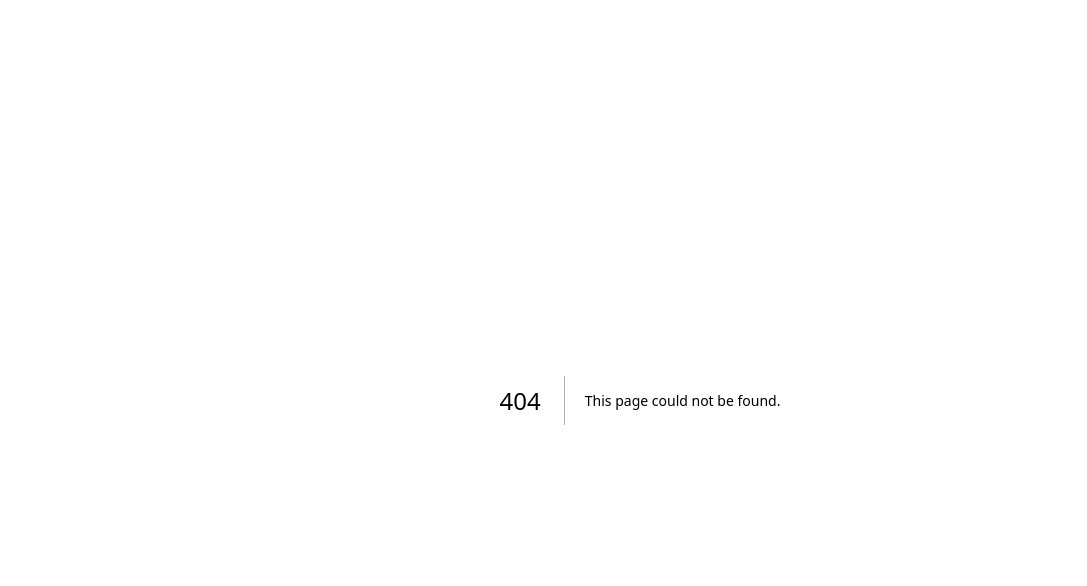
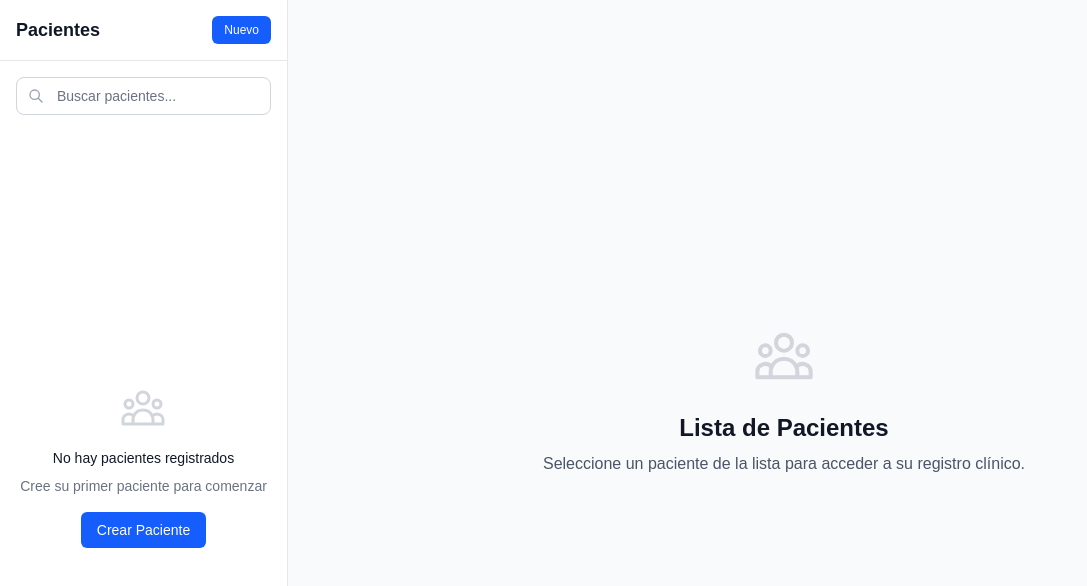
Before and after one commit to lando1234/clinical-story-manager, a Next.js app: page /patients in a window 1280 px wide. Before the commit this address had no page. Shown: the top 586 px of the page, without its empty margins (0-1087 px from the left). Built offline with nearby package versions, Linux system fonts and the light colour scheme; no server answers; the database is empty.

Commit message:
feat(root): redirect to patient list

```diff
--- a/src/app/page.tsx
+++ b/src/app/page.tsx
@@ -1,43 +1,9 @@
 import { redirect } from 'next/navigation';
-import { fetchAllPatientsForUI } from '@/data/patient-data';
 
 /**
- * Home page - redirects to first patient per timeline-first UX
- * If no patients exist, shows patient selection prompt
+ * Root page - redirects automatically to patient list
+ * Per spec: docs/25_root_behavior_spec.md
  */
 export default async function Home() {
-  // Fetch all patients from the database
-  const patients = await fetchAllPatientsForUI();
-
-  // If there are patients, redirect to the first one (timeline-first UX)
-  if (patients.length > 0) {
-    redirect(`/patients/${patients[0].id}`);
-  }
-
-  // No patients - show empty state with patient selection
-  return (
-    <div className="flex min-h-screen items-center justify-center bg-gray-50 dark:bg-gray-950">
-      <main className="text-center">
-        <svg
-          className="mx-auto h-16 w-16 text-gray-300 dark:text-gray-600"
-          fill="none"
-          stroke="currentColor"
-          viewBox="0 0 24 24"
-        >
-          <path
-            strokeLinecap="round"
-            strokeLinejoin="round"
-            strokeWidth={1.5}
-            d="M17 20h5v-2a3 3 0 00-5.356-1.857M17 20H7m10 0v-2c0-.656-.126-1.283-.356-1.857M7 20H2v-2a3 3 0 015.356-1.857M7 20v-2c0-.656.126-1.283.356-1.857m0 0a5.002 5.002 0 019.288 0M15 7a3 3 0 11-6 0 3 3 0 016 0zm6 3a2 2 0 11-4 0 2 2 0 014 0zM7 10a2 2 0 11-4 0 2 2 0 014 0z"
-          />
-        </svg>
-        <h1 className="mt-6 text-2xl font-semibold text-gray-900 dark:text-gray-100">
-          Historiales Psiquiátricos
-        </h1>
-        <p className="mt-2 text-gray-600 dark:text-gray-400">
-          No hay pacientes registrados. Agregue un paciente para comenzar.
-        </p>
-      </main>
-    </div>
-  );
+  redirect('/patients');
 }
--- /dev/null
+++ b/src/app/patients/page.tsx
@@ -0,0 +1,38 @@
+import { AppShell } from '@/ui/components/AppShell';
+import { PatientSidebar } from '@/ui/components/PatientSidebar';
+
+/**
+ * Patients list page - primary view of the system
+ * Shows patient list in sidebar and prompts user to select a patient
+ */
+export default async function PatientsPage() {
+  return (
+    <AppShell
+      sidebar={<PatientSidebar selectedPatientId={null} />}
+    >
+      <div className="flex min-h-screen items-center justify-center p-6">
+        <div className="text-center">
+          <svg
+            className="mx-auto h-16 w-16 text-gray-300 dark:text-gray-600"
+            fill="none"
+            stroke="currentColor"
+            viewBox="0 0 24 24"
+          >
+            <path
+              strokeLinecap="round"
+              strokeLinejoin="round"
+              strokeWidth={1.5}
+              d="M17 20h5v-2a3 3 0 00-5.356-1.857M17 20H7m10 0v-2c0-.656-.126-1.283-.356-1.857M7 20H2v-2a3 3 0 015.356-1.857M7 20v-2c0-.656.126-1.283.356-1.857m0 0a5.002 5.002 0 019.288 0M15 7a3 3 0 11-6 0 3 3 0 016 0zm6 3a2 2 0 11-4 0 2 2 0 014 0zM7 10a2 2 0 11-4 0 2 2 0 014 0z"
+            />
+          </svg>
+          <h1 className="mt-6 text-2xl font-semibold text-gray-900 dark:text-gray-100">
+            Lista de Pacientes
+          </h1>
+          <p className="mt-2 text-gray-600 dark:text-gray-400">
+            Seleccione un paciente de la lista para acceder a su registro clínico.
+          </p>
+        </div>
+      </div>
+    </AppShell>
+  );
+}
```
